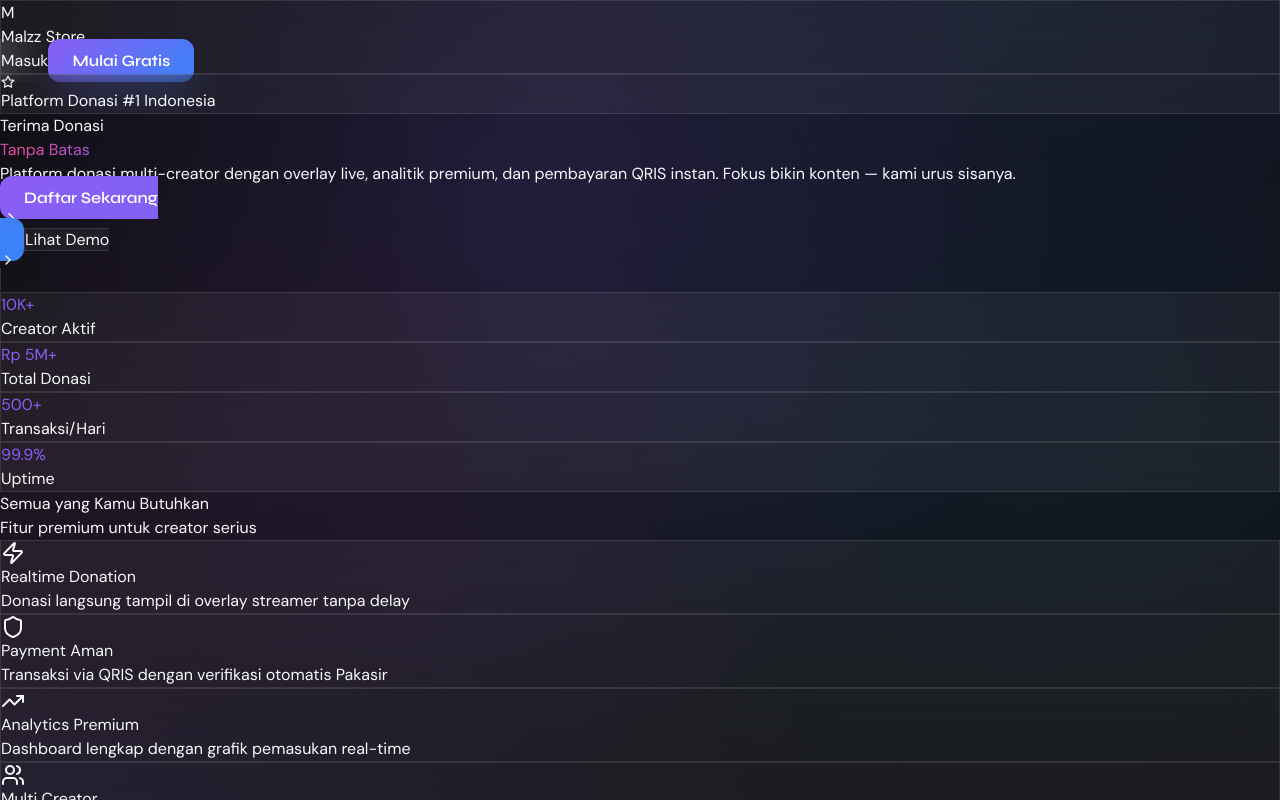
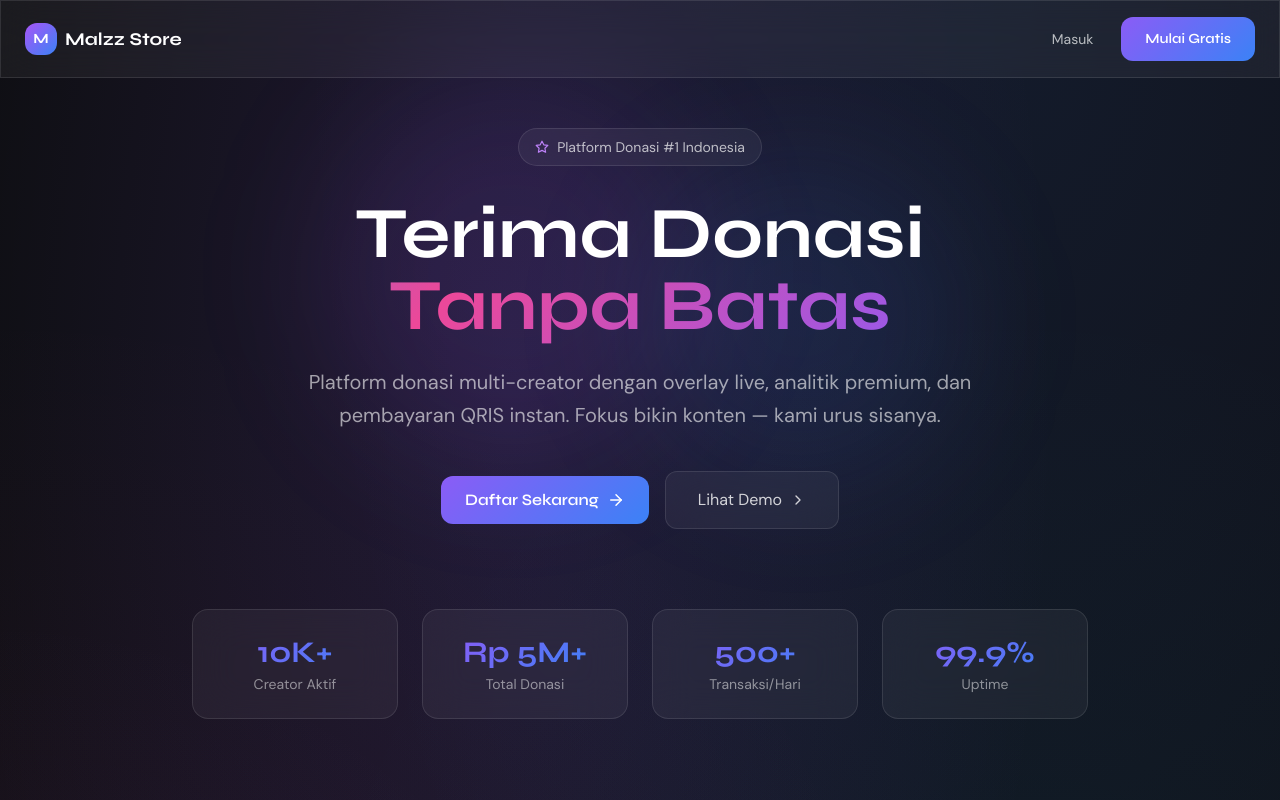
Before and after one commit to malzzganz-cyber/donate-me-wak, a Next.js app: page / in a window 1280 px wide. Shown: the top 800 px of the page. Built offline with nearby package versions, Linux system fonts and the light colour scheme; no server answers.

Commit message:
Add tailwind.config.ts

```diff
--- /dev/null
+++ b/tailwind.config.ts
@@ -0,0 +1,87 @@
+/** @type {import('tailwindcss').Config} */
+module.exports = {
+  darkMode: ['class'],
+  content: [
+    './src/pages/**/*.{js,ts,jsx,tsx,mdx}',
+    './src/components/**/*.{js,ts,jsx,tsx,mdx}',
+    './src/app/**/*.{js,ts,jsx,tsx,mdx}',
+  ],
+  theme: {
+    extend: {
+      colors: {
+        dark: {
+          DEFAULT: '#0f0f14',
+          100: '#1a1a24',
+          200: '#242433',
+          300: '#2e2e42',
+        },
+        accent: {
+          purple: '#8b5cf6',
+          blue: '#3b82f6',
+          pink: '#ec4899',
+          cyan: '#06b6d4',
+        },
+      },
+      fontFamily: {
+        display: ['var(--font-display)', 'sans-serif'],
+        body: ['var(--font-body)', 'sans-serif'],
+        mono: ['var(--font-mono)', 'monospace'],
+      },
+      backgroundImage: {
+        'gradient-radial': 'radial-gradient(var(--tw-gradient-stops))',
+        'gradient-conic': 'conic-gradient(from 180deg at 50% 50%, var(--tw-gradient-stops))',
+        'glass': 'linear-gradient(135deg, rgba(255,255,255,0.1), rgba(255,255,255,0.05))',
+        'neon-purple': 'linear-gradient(135deg, #667eea 0%, #764ba2 100%)',
+        'neon-blue': 'linear-gradient(135deg, #4facfe 0%, #00f2fe 100%)',
+        'brand': 'linear-gradient(135deg, #8b5cf6 0%, #3b82f6 100%)',
+      },
+      boxShadow: {
+        'glow-purple': '0 0 30px rgba(139, 92, 246, 0.3)',
+        'glow-blue': '0 0 30px rgba(59, 130, 246, 0.3)',
+        'glow-sm': '0 0 15px rgba(139, 92, 246, 0.2)',
+        'glass': '0 8px 32px rgba(0, 0, 0, 0.3)',
+        'inner-glow': 'inset 0 1px 0 rgba(255,255,255,0.1)',
+      },
+      animation: {
+        'float': 'float 6s ease-in-out infinite',
+        'glow-pulse': 'glow-pulse 2s ease-in-out infinite',
+        'slide-up': 'slide-up 0.5s ease-out',
+        'fade-in': 'fade-in 0.3s ease-out',
+        'gradient-shift': 'gradient-shift 4s ease infinite',
+        'counter': 'counter 1s ease-out',
+        'shimmer': 'shimmer 2s linear infinite',
+        'ping-slow': 'ping 2s cubic-bezier(0, 0, 0.2, 1) infinite',
+      },
+      keyframes: {
+        float: {
+          '0%, 100%': { transform: 'translateY(0px)' },
+          '50%': { transform: 'translateY(-10px)' },
+        },
+        'glow-pulse': {
+          '0%, 100%': { boxShadow: '0 0 20px rgba(139, 92, 246, 0.3)' },
+          '50%': { boxShadow: '0 0 40px rgba(139, 92, 246, 0.6)' },
+        },
+        'slide-up': {
+          from: { transform: 'translateY(20px)', opacity: '0' },
+          to: { transform: 'translateY(0)', opacity: '1' },
+        },
+        'fade-in': {
+          from: { opacity: '0' },
+          to: { opacity: '1' },
+        },
+        'gradient-shift': {
+          '0%, 100%': { backgroundPosition: '0% 50%' },
+          '50%': { backgroundPosition: '100% 50%' },
+        },
+        shimmer: {
+          '0%': { backgroundPosition: '-200% 0' },
+          '100%': { backgroundPosition: '200% 0' },
+        },
+      },
+      backdropBlur: {
+        xs: '2px',
+      },
+    },
+  },
+  plugins: [],
+}
```
